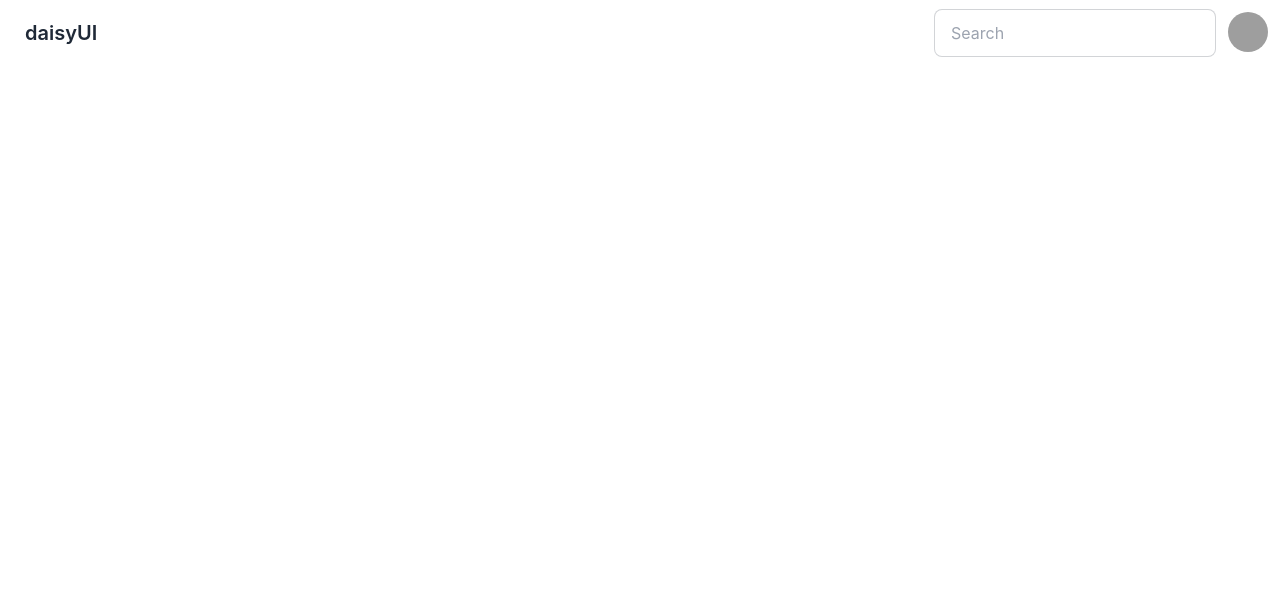
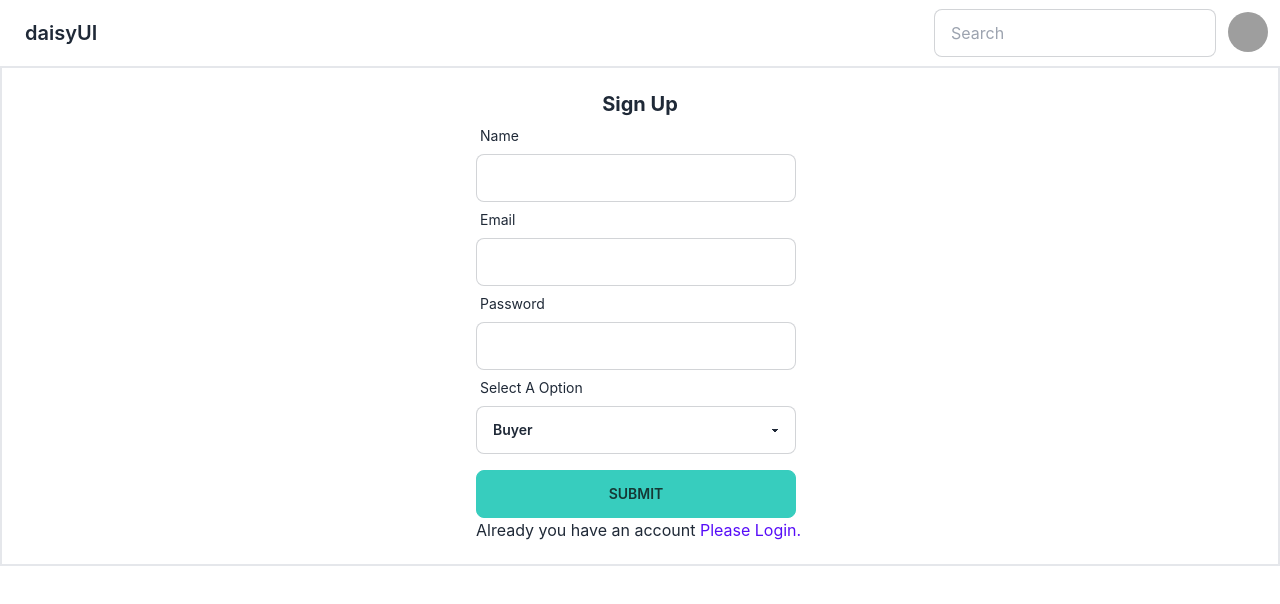
Before and after one commit to Diptisaha94/used-laptop-client, a React (Create React App) app: page /signup in a window 1280 px wide. Shown: the top 604 px of the page. Built offline with nearby package versions, Linux system fonts and the light colour scheme; no server answers; grey boxes are pictures that could not be loaded.

Commit message:
signup page implement

```diff
--- a/src/context/AuthProvider.js
+++ b/src/context/AuthProvider.js
@@ -1,26 +1,40 @@
 import React, { createContext, useEffect, useState } from 'react';
-import {createUserWithEmailAndPassword, getAuth, onAuthStateChanged, signInWithEmailAndPassword, signOut, updateProfile} from 'firebase/auth';
-import app from '../firebase/firebase.config';
+import {createUserWithEmailAndPassword, getAuth, GoogleAuthProvider, onAuthStateChanged, signInWithEmailAndPassword, signInWithPopup, signOut, updateProfile} from 'firebase/auth';
+import app from '../firebase.config';
+
 
 export const AuthContext = createContext();
-const auth = getAuth(app)
+const auth = getAuth(app);
+const provider = new GoogleAuthProvider();
 
 const AuthProvider = ({children}) => {
     const [user, setUser] = useState(null);
     const [loading, setLoading] = useState(true);
-    const createUser = (email, password) =>{
+    const createUserEmailPassword = (email, password) =>{
         setLoading(true);
         return createUserWithEmailAndPassword(auth, email, password);
     }
 
-    const signIn = (email, password) =>{
+    const signInEmailPassword = (email, password) =>{
         setLoading(true);
         return signInWithEmailAndPassword(auth, email, password);
+    };
+    const createGoogleUser = () =>{
+        setLoading(true);
+        return signInWithPopup(auth,provider);
     }
 
-    const updateUser = (userInfo) =>{
-        return updateProfile(auth.currentUser, userInfo);
-    }
+    const updateUser=(name)=>{
+        setLoading(true);
+     updateProfile(auth.currentUser, {
+            displayName: name
+          })
+          .then(() => {
+
+          }).catch((error) => {
+
+          });
+        }
 
     const logOut = () =>{
         setLoading(true);
@@ -38,9 +52,10 @@ const AuthProvider = ({children}) => {
     }, [])
 
     const authInfo = {
-        createUser,
-        signIn,
+        createUserEmailPassword,
+        signInEmailPassword,
         updateUser,
+        createGoogleUser,
         logOut,
         user,
         loading
--- a/src/index.js
+++ b/src/index.js
@@ -3,11 +3,14 @@ import ReactDOM from 'react-dom/client';
 import './index.css';
 import App from './App';
 import reportWebVitals from './reportWebVitals';
+import AuthProvider from './context/AuthProvider';
 
 const root = ReactDOM.createRoot(document.getElementById('root'));
 root.render(
   <React.StrictMode>
+    <AuthProvider>
     <App />
+    </AuthProvider>
   </React.StrictMode>
 );
 
--- a/src/pages/Signup.js
+++ b/src/pages/Signup.js
@@ -1,9 +1,63 @@
-import React from 'react';
+import React, { useContext } from 'react';
+import { AuthContext } from '../context/AuthProvider';
 
 const Signup = () => {
+    const {createUserEmailPassword,updateUser}=useContext(AuthContext);
+    const handleToSignup=(event)=>{
+        event.preventDefault();
+        const name = event.target.name.value;
+        const email = event.target.email.value;
+        const password = event.target.password.value;
+        const optionRole = event.target.optionrole.value;
+        console.log(name,email,password,optionRole);
+        createUserEmailPassword(email,password)
+      .then((userCredential) => {
+        const user = userCredential.user;
+        console.log(user);
+
+      updateUser(name)
+      })
+      .catch((error) => {
+        const errorMessage = error.message;
+        console.log(errorMessage);
+      });
+    }
     return (
-        <div>
-
+        <div className='h-[500px] flex justify-center items-center border-2'>
+          <div className="w-96 p-7">
+            <h1 className='text-center text-xl font-bold'>Sign Up</h1>
+            <form onSubmit={handleToSignup}>
+      <div className="form-control w-full max-w-xs">
+  <label className="label">
+    <span className="label-text">Name</span>
+  </label>
+  <input name='name' type="text" className="input input-bordered w-full max-w-xs" required/>
+</div>
+<div className="form-control w-full max-w-xs">
+  <label className="label">
+    <span className="label-text">Email</span>
+  </label>
+  <input name='email' type="email" className="input input-bordered w-full max-w-xs" required/>
+</div>
+<div className="form-control w-full max-w-xs">
+  <label className="label">
+    <span className="label-text">Password</span>
+  </label>
+  <input name='password' type="password" className="input input-bordered w-full max-w-xs" required/>
+</div>
+<div className="form-control w-full max-w-xs">
+  <label className="label">
+    <span className="label-text">Select A Option</span>
+  </label>
+  <select name='optionrole' className='select select-bordered w-full'>
+    <option defaultValue='buyer'>Buyer</option>
+    <option value='seller'>Seller</option>
+  </select>
+</div>
+      <input className='btn btn-accent w-full max-w-xs mt-4' value='Submit' type="submit" />
+    </form>
+    <h1>Already you have an account <span className='text-primary'>Please Login.</span></h1>
+            </div>
         </div>
     );
 };
```
